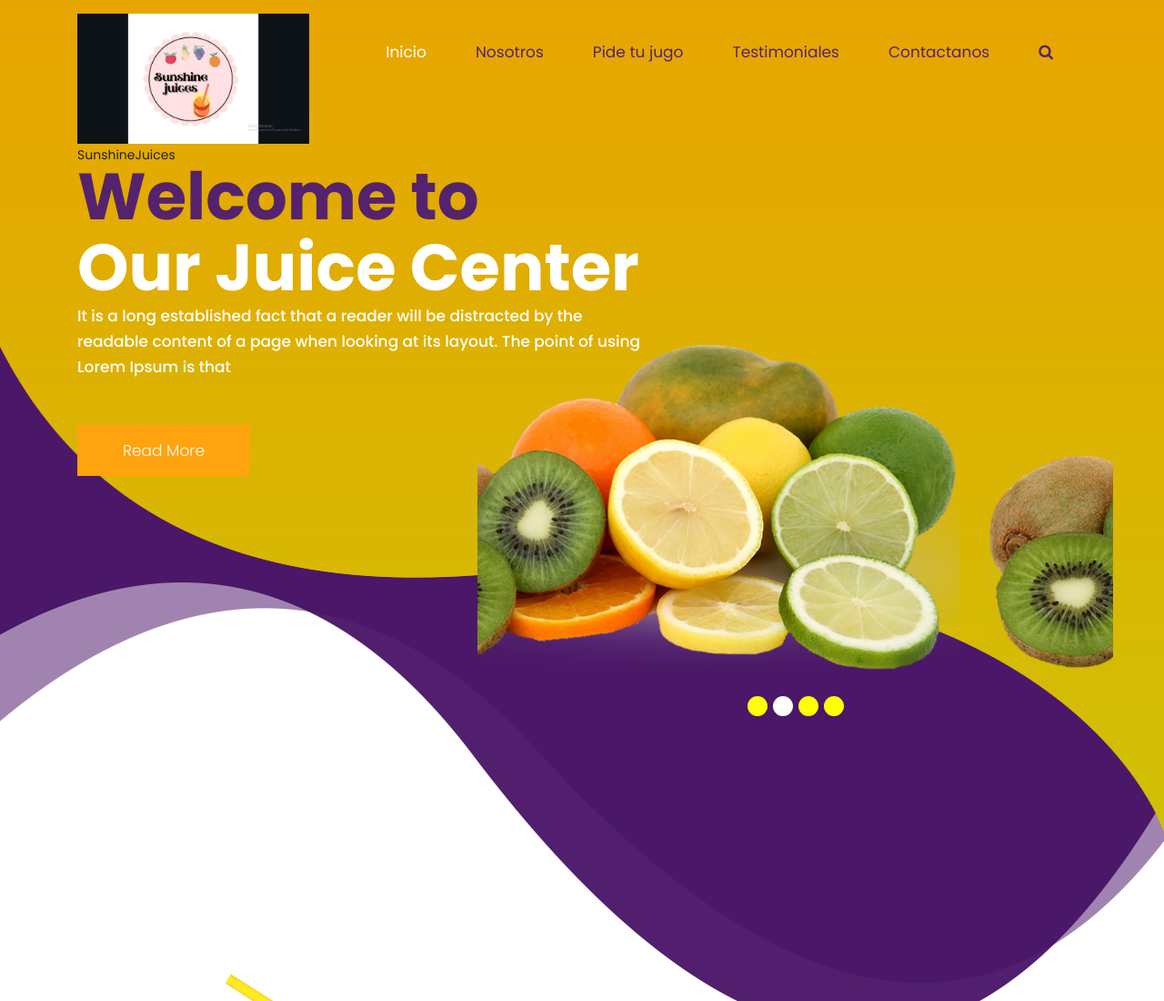
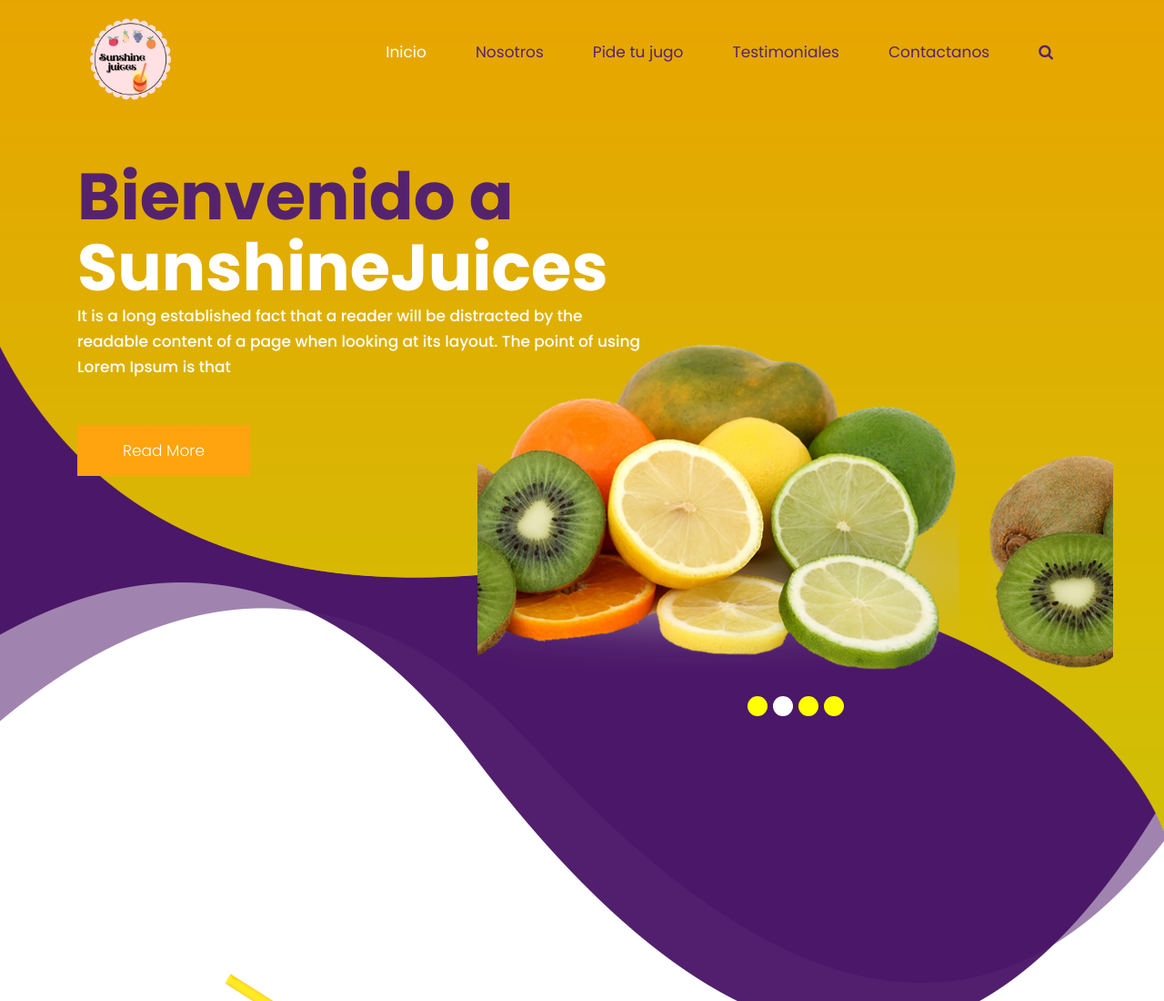
Before and after one commit to felipe16032/sunshine, a plain HTML site: page index.html in a window 1280 px wide. Shown: the top 1100 px of the page at 91% size. Drawn offline with nearby package versions, Linux system fonts and the light colour scheme.

Commit message:
agregado logo

```diff
--- a/index.html
+++ b/index.html
@@ -44,7 +44,7 @@
                      <div class="full">
                         <div class="center-desk">
                            <div class="logo">
-                              <a href="index.html"><img src="images/Imagen2.png" alt="#" />SunshineJuices</a>
+                              <a href="index.html"><img src="images/Imagen4.png" alt="#" style="width: 100px !important; margin-left: 10px;"/></a>
                            </div>
                         </div>
                      </div>
@@ -92,7 +92,7 @@
                <div class="col-md-6">
                   <div class="test_box">
                      <div class="text-bg">
-                        <h1><span> Welcome to</span> <br>Our Juice Center</h1>
+                        <h1><span> Bienvenido a</span> <br>SunshineJuices</h1>
                         <p>It is a long established fact that a reader will be distracted by the readable content of a page when looking at its layout. The point of using Lorem Ipsum is that</p>
                         <a class="read_more" href="#">Read More</a>
                      </div>
```
